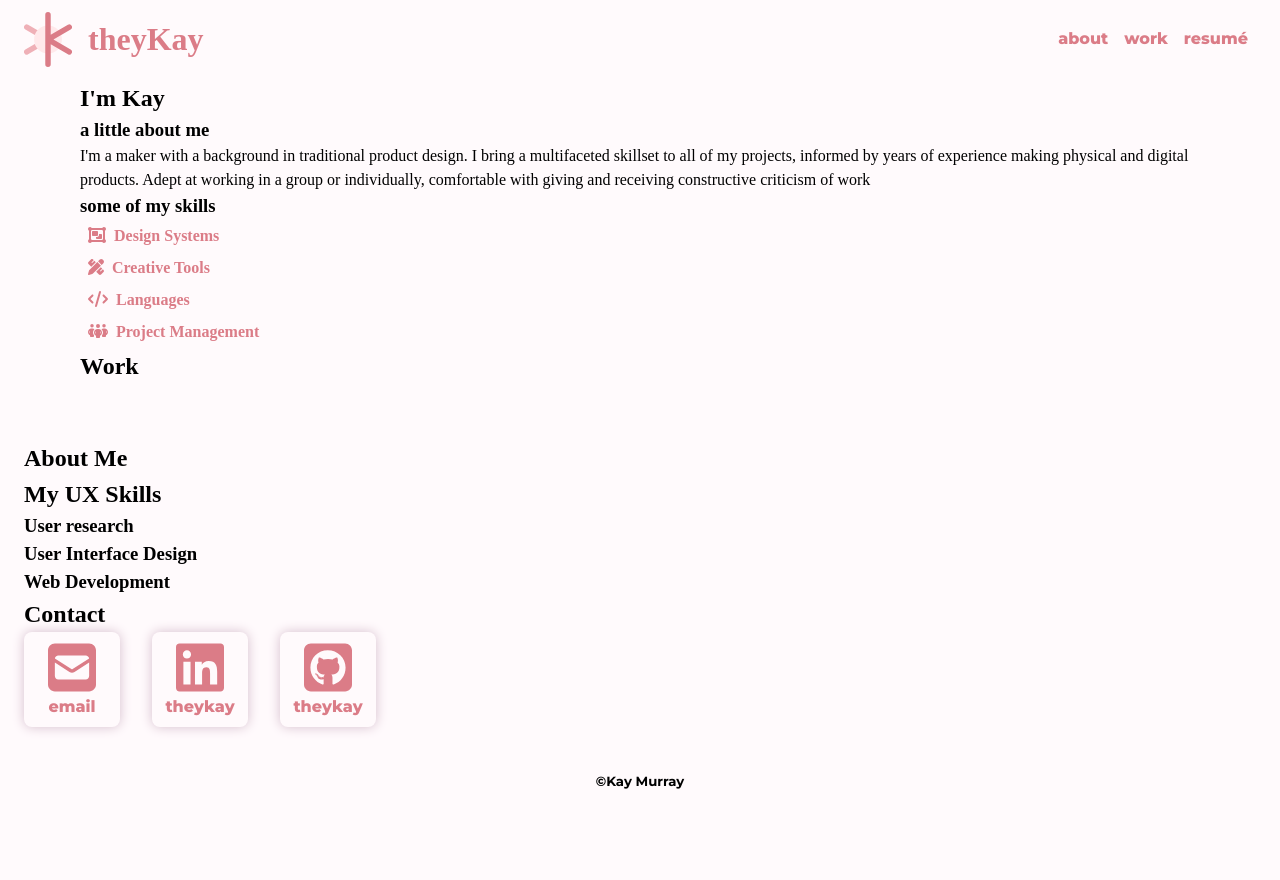
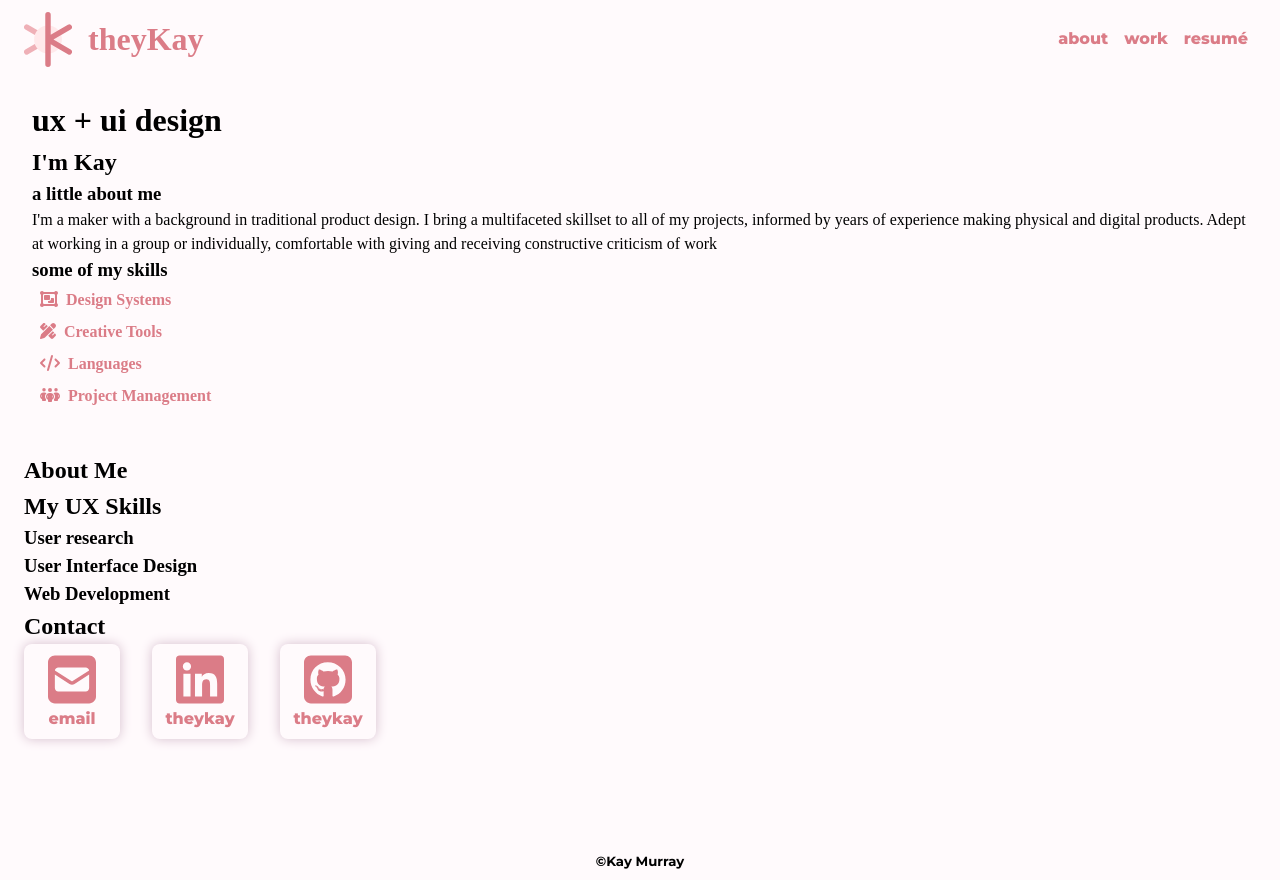
Before and after one commit to theykay/ux-portfolio, a React (Create React App) app: page / in a window 1280 px wide. Before the commit the page ends 800 px from the top, so only its background shows below. Built offline with nearby package versions, Linux system fonts and the light colour scheme; a web font is replaced by a local one.

Commit message:
removed unnecessary div

```diff
--- a/src/App.scss
+++ b/src/App.scss
@@ -36,3 +36,7 @@
     transform: rotate(360deg);
   }
 }
+
+.page-contents {
+  margin-top: 5rem;
+}
--- a/src/sections/Home/Home.jsx
+++ b/src/sections/Home/Home.jsx
@@ -58,9 +58,8 @@ const Home = () => {
   }
 
   return (
-    <div id="home" className="page-content" onClick={collapseLists}>
+    <section id="home" className="page-content" onClick={collapseLists}>
       <h1 className="home-h1">ux + ui design</h1>
-      <section className="home-section">
       <h2 className="home-h2">I'm Kay</h2>
       <article className="home-article">
         <section className="about-section">
@@ -111,10 +110,6 @@ const Home = () => {
         </section>
       </article>
     </section>
-      <section className="home-section">
-        <h1>Work</h1>
-      </section>
-    </div>
   );
 };
 
--- a/src/sections/Home/Home.scss
+++ b/src/sections/Home/Home.scss
@@ -1,7 +1,7 @@
 @use '../../styles/main.scss' as styles;
 
 .page-content {
-  padding: 2rem 5rem;
+  padding: 1rem 2rem;
 }
 
 .home-article {
@@ -12,6 +12,7 @@
 
 .home-h1 {
   font-family: styles.$title;
+  font-size: 2rem;
 }
 
 .collapser {
```
Lines whose indentation alone changed are shown as unchanged.
